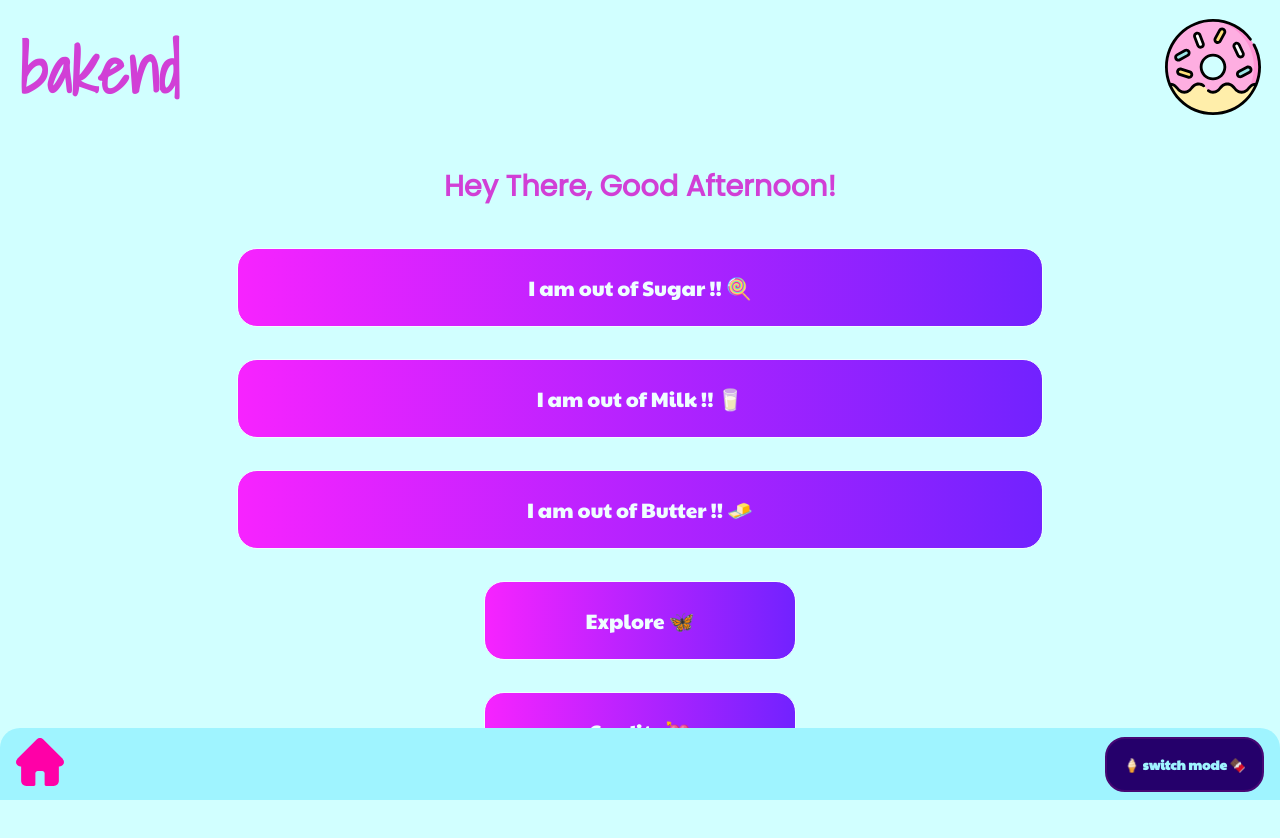
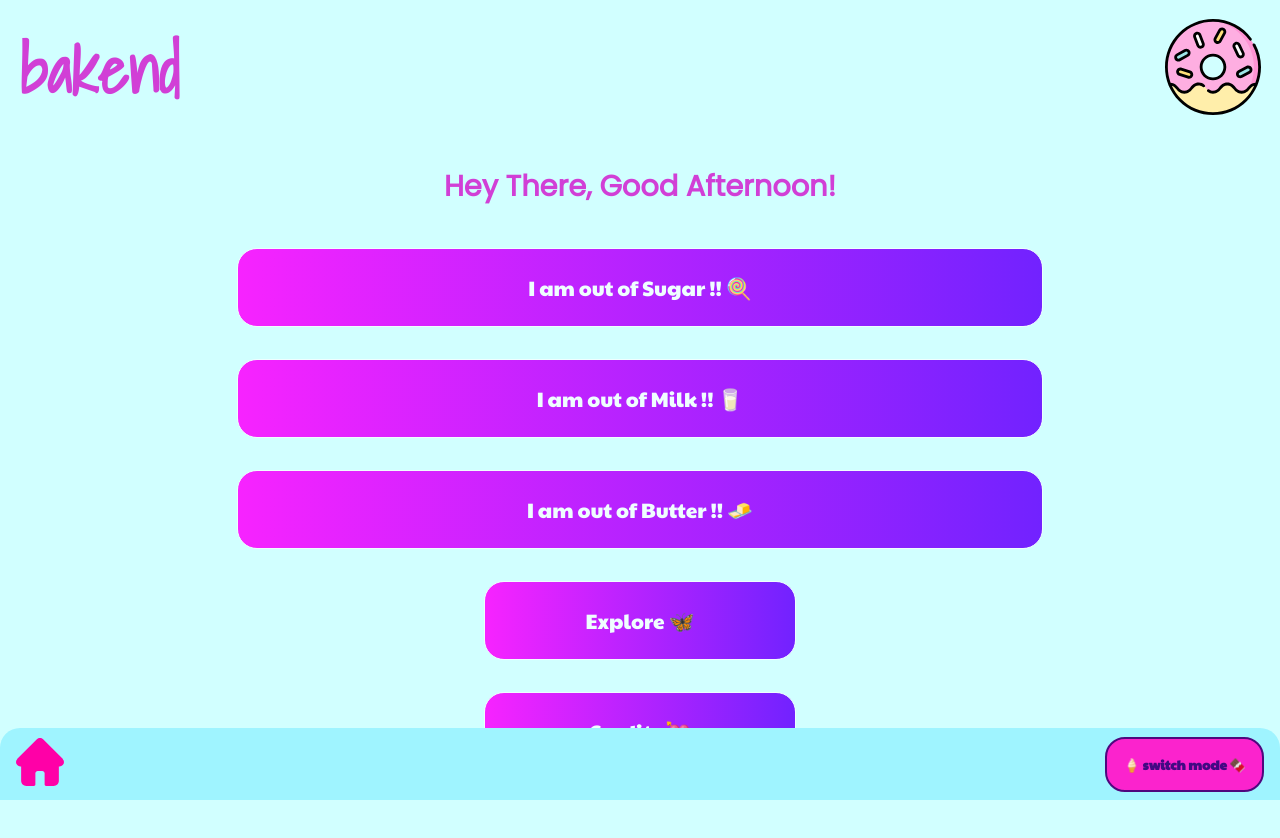
Before and after one commit to SilviaBarcellini/bakend, a Next.js app: page / in a window 1280 px wide. Shown: the top 838 px of the page. Built offline with nearby package versions, Linux system fonts and the light colour scheme.

Commit message:
💄 update dark mode palette color

```diff
--- a/styles/globals.css
+++ b/styles/globals.css
@@ -24,9 +24,9 @@ body[data-theme="light"] {
   --gradient-2: #6f22ff;
   --gradient-3: #fb23cd;
   --footer: #9ff4ff;
-  --switch-border: #460774;
-  --BG-switch: #25006b;
-  --color-switch: #9ff4ff;
+  --switch-border: #4e077e;
+  --BG-switch: #fb23cd;
+  --color-switch: #420983;
 }
 
 body[data-theme="dark"] {
@@ -40,9 +40,9 @@ body[data-theme="dark"] {
   --gradient-2: #945aff;
   --gradient-3: #0084ff;
   --footer: #15011b;
-  --switch-border: #f723ff;
-  --BG-switch: #9ff4ff;
-  --color-switch: #cb1bd1;
+  --switch-border: #2df5c3;
+  --BG-switch: #601b8f;
+  --color-switch: #2df5c3;
 }
 
 a {
```
